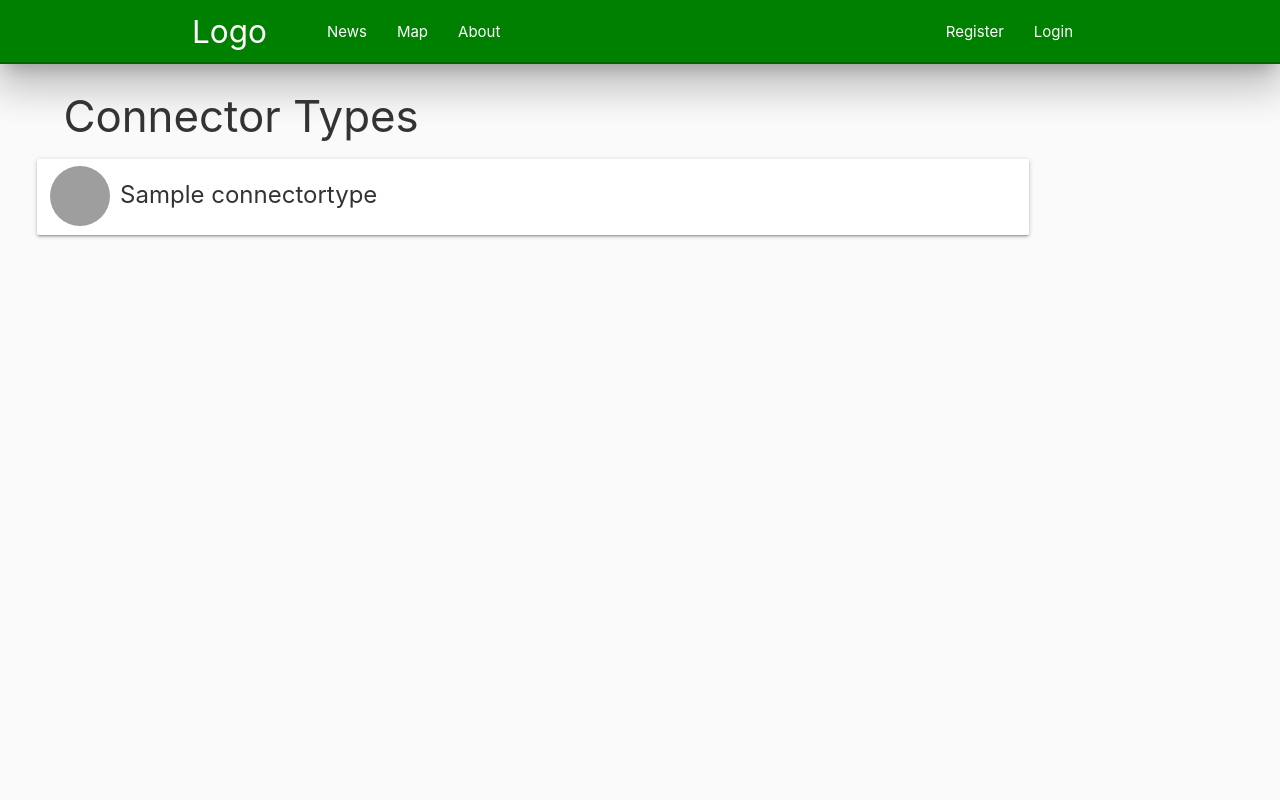
After one commit to muellexx/EV_HMI, a Django app: template EV_HMI/charger/templates/charger/connectortype_list.html in a window 1280 px wide. The commit adds this page. Run offline with Django 3.2, Linux system fonts and the light colour scheme; the template is opened without the code that fills it: most values are stand-ins (such as "Sample title", 1, 10 or a date in 2020); some libraries are stand-ins or nearby versions; grey boxes are pictures that could not be loaded.

Commit message:
Connectortype List View added.

```diff
--- /dev/null
+++ b/EV_HMI/charger/templates/charger/connectortype_list.html
@@ -0,0 +1,32 @@
+{% extends "base/base_panel.html" %}
+
+{% block panel_topright_button %}
+{% if user.is_staff %}
+<a class="btn waves-effect waves-light z-depth-3" href="{% url 'connectortype-create' %}">Add Connector Type</a>
+{% endif %}
+{% endblock panel_topright_button %}
+
+{% block panel_title %}
+Connector Types
+{% endblock panel_title %}
+
+{% block panel_content %}
+
+{% for connectortype in connectortypes %}
+<div class="card horizontal">
+    <div class="card-stacked">
+        <div class="card-content py-1">
+            <div class="row valign-wrapper mb-0 mt-1">
+                <img class="circle account-img-small" src="{% if connectortype.dc_charging %}{{ MEDIA_URL }}icons/DC.jpg{% else %}{{ MEDIA_URL }}icons/AC.jpg{% endif %}">
+                <div class="full-wh mr-5">
+                    <span class="card-title"><a class="article-title" href="{% url 'connectortype-detail' connectortype.id %}">{{ connectortype.name }}</a></span>
+                </div>
+            </div>
+        </div>
+    </div>
+</div>
+{% endfor %}
+
+
+
+{% endblock panel_content %}
--- a/EV_HMI/charger/urls.py
+++ b/EV_HMI/charger/urls.py
@@ -1,9 +1,10 @@
 from django.urls import path
 from . import views
-from .views import ConnectorTypeCreateView, ConnectorTypeDetailView
+from .views import ConnectorTypeCreateView, ConnectorTypeDetailView, ConnectorTypeListView
 
 urlpatterns = [
     path('dashboard/', views.dashboard, name='charger-dashboard'),
     path('connector_type/create/', ConnectorTypeCreateView.as_view(), name='connectortype-create'),
-    path('connector_type/<int:pk>/', ConnectorTypeDetailView.as_view(), name='connectortype-create'),
+    path('connector_type/', ConnectorTypeListView.as_view(), name='connectortype-list'),
+    path('connector_type/<int:pk>/', ConnectorTypeDetailView.as_view(), name='connectortype-detail'),
 ]
--- a/EV_HMI/home/templates/base/sidebar/settings.html
+++ b/EV_HMI/home/templates/base/sidebar/settings.html
@@ -18,6 +18,6 @@
 
 {% if user.is_staff %}
 <p class="ml-5 mb-0">Global Settings</p>
-{% url 'connectortype-create' as url_connectortype_create %}
-<a href="{{ url_connectortype_create }}" class="sidebar-item collection-item {% if request.get_full_path == url_connectortype_create %}active{% endif %}">Create Connector Type</a>
+{% url 'connectortype-list' as url_connectortype_list %}
+<a href="{{ url_connectortype_list }}" class="sidebar-item collection-item {% if request.get_full_path == url_connectortype_list %}active{% endif %}">Connector Types</a>
 {% endif %}
```
Also changed, not shown: EV_HMI/charger/views.py (+12 -1 lines).
